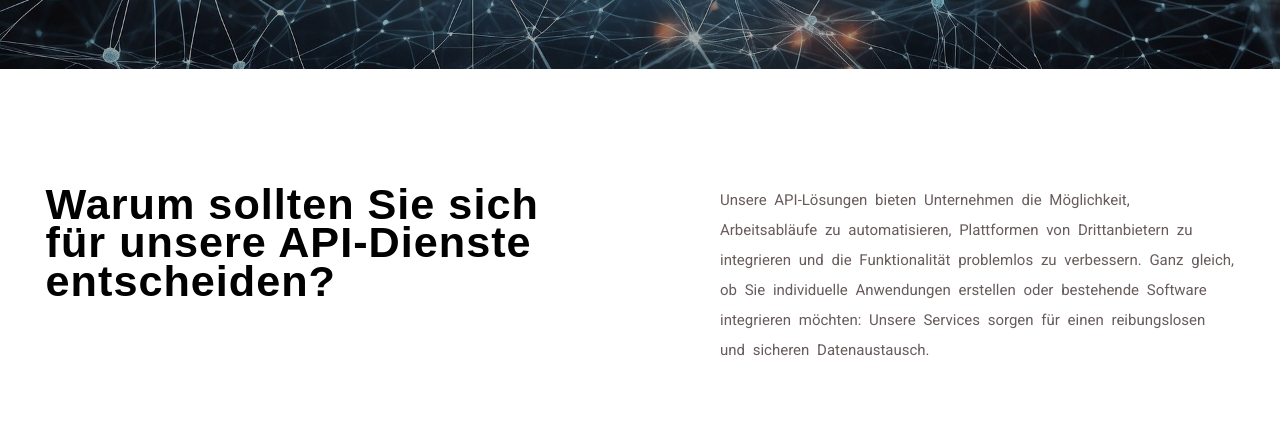
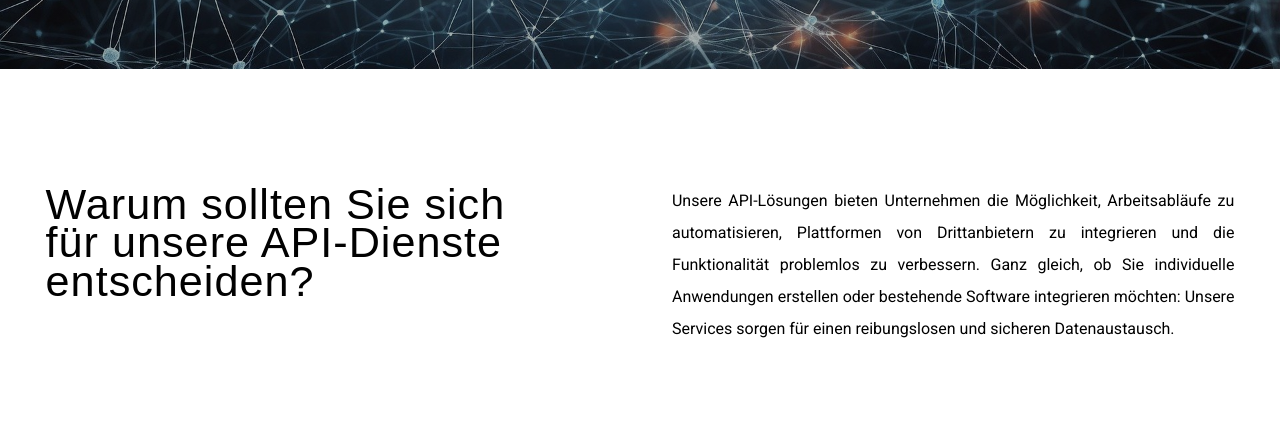
Before and after one commit to yasirshabeer912/check, a plain HTML site: page api.html in a window 1280 px wide. Shown: the part 516-952 px from the top of the page. Drawn offline with nearby package versions, Linux system fonts and the light colour scheme; a web font is replaced by a local one.

Commit message:
suggested change

```diff
--- a/api.html
+++ b/api.html
@@ -74,14 +74,16 @@
                 <ul>
                     <li><a class="nav-link nav-active" href="/index.html">HOME</a></li>
                     <li><a class="nav-link" href="./uber-uns.html">ÜBER UNS</a></li>
-                    <li class="services-dropdown">
+                    <li class="services-dropdown ">
                         <a class="services-toggle">SERVICES ▼</a>
                         <div class="dropdown-content">
-                            <a href="./web.html">WEBENTWICKLUNG & DESIGN</a>
+                            <div class="drop-down-links">
+                                <a href="./web.html">WEBENTWICKLUNG & DESIGN</a>
                             <a href="./mobile.html">MOBILE APP ENTWICKLUNG</a>
                             <a href="./frontend-backend.html">FRONTEND & BACKEND</a>
                             <a href="./hosting.html">HOSTING</a>
                             <a href="./api.html">API'S</a>
+                            </div>
                         </div>
                     </li>
                     <li><a class="nav-link"  href="./contact.html">KONTAKT</a></li>
@@ -105,8 +107,12 @@
 
         <main class="api-page-content">
             <section class="intro api">
-                <h2 data-aos-once="true" data-aos="fade-up" data-aos-duration="1500">Warum sollten Sie sich für unsere API-Dienste entscheiden?</h2>
-                <p class="paragraph">Unsere API-Lösungen bieten Unternehmen die Möglichkeit, Arbeitsabläufe zu automatisieren, Plattformen von Drittanbietern zu integrieren und die Funktionalität problemlos zu verbessern. Ganz gleich, ob Sie individuelle Anwendungen erstellen oder bestehende Software integrieren möchten: Unsere Services sorgen für einen reibungslosen und sicheren Datenaustausch.</p>
+                <h2 data-aos-once="true" data-aos="fade-up" data-aos-duration="1500">Warum sollten Sie sich <br class="moible-hide"> für unsere
+                    API-Dienste <br class="moible-hide"> entscheiden?</h2>
+                <p class="paragraph">Unsere API-Lösungen bieten Unternehmen die Möglichkeit, Arbeitsabläufe zu
+                    automatisieren, Plattformen von Drittanbietern zu integrieren und die Funktionalität problemlos zu
+                    verbessern. Ganz gleich, ob Sie individuelle Anwendungen erstellen oder bestehende Software
+                    integrieren möchten: Unsere Services sorgen für einen reibungslosen und sicheren Datenaustausch.</p>
             </section>
 
             <section class="ideenfindung api">
@@ -125,7 +131,9 @@
                         <div class="grid-content">
                             <h3>Skalierbare Integrationen
                             </h3>
-                            <p>Unsere APIs sind darauf ausgelegt, mit Ihrem Unternehmen zu wachsen. Sobald sich Ihre Datenmenge und Nutzerbasis erweitern, gewährleisten wir, dass Ihre Systeme weiterhin effizient funktionieren.</p>
+                            <p>Unsere APIs sind darauf ausgelegt, mit Ihrem Unternehmen zu wachsen. Sobald sich Ihre
+                                Datenmenge und Nutzerbasis erweitern, gewährleisten wir, dass Ihre Systeme weiterhin
+                                effizient funktionieren.</p>
                         </div>
                     </div>
                     <div class="grid-item">
@@ -141,7 +149,9 @@
 
                             <h3>Sicherer Datentransfer
                             </h3>
-                            <p>Wir legen höchsten Wert auf Datensicherheit. Mit verschlüsselten Übertragungen und strengen Sicherheitsstandards stellen wir sicher, dass Ihre sensiblen Informationen jederzeit geschützt bleiben.</p>
+                            <p>Wir legen höchsten Wert auf Datensicherheit. Mit verschlüsselten Übertragungen und
+                                strengen Sicherheitsstandards stellen wir sicher, dass Ihre sensiblen Informationen
+                                jederzeit geschützt bleiben.</p>
                         </div>
                     </div>
                     <div class="grid-item">
@@ -157,7 +167,9 @@
 
                             <h3>Individuelle API-Entwicklung
                             </h3>
-                            <p>Unser erfahrenes Entwicklerteam erstellt APIs, die speziell auf Ihre Anforderungen zugeschnitten sind, egal ob Sie mehrere Plattformen verbinden oder maßgeschneiderte Anwendungen entwickeln.</p>
+                            <p>Unser erfahrenes Entwicklerteam erstellt APIs, die speziell auf Ihre Anforderungen
+                                zugeschnitten sind, egal ob Sie mehrere Plattformen verbinden oder maßgeschneiderte
+                                Anwendungen entwickeln.</p>
                         </div>
                     </div>
                     <div class="grid-item">
@@ -173,7 +185,9 @@
 
                             <h3>Zuverlässige und schnelle Leistung
                             </h3>
-                            <p>Unsere APIs sind für hohe Leistung und geringe Latenzzeiten optimiert, um sicherzustellen, dass Ihre Systeme und Anwendungen reibungslos mit Echtzeit-Datenzugriff funktionieren.
+                            <p>Unsere APIs sind für hohe Leistung und geringe Latenzzeiten optimiert, um
+                                sicherzustellen, dass Ihre Systeme und Anwendungen reibungslos mit Echtzeit-Datenzugriff
+                                funktionieren.
                             </p>
                         </div>
                     </div>
@@ -222,7 +236,7 @@
     <script src="https://unpkg.com/aos@2.3.1/dist/aos.js"></script>
     <script>
         AOS.init();
-      </script>
+    </script>
 </body>
 
 </html>
--- a/style.css
+++ b/style.css
@@ -20,13 +20,14 @@ body {
 }
 
 .paragraph {
-    font-size: 15px;
+        text-align: justify;
+    color: #374951;
+    font-family: "Roboto", Sans-serif;
+    font-size: 1em;
+    text-transform: none;
     font-style: normal;
-    color: rgb(104, 91, 91);
-    word-spacing: 4px;
-    font-family: 'Roboto';
-    line-height: 30px;
-    margin-bottom: 2rem;
+    text-decoration: none;
+    line-height: 2.2em;
 }
 
 .white {
@@ -111,18 +112,25 @@ nav li {
     position: absolute;
     top: 100%;
     left: 0;
-    background-color: white;
+    background-color: transparent;
     min-width: 250px;
+    z-index: 1000;
+    padding: 17px 0px;
+}
+.drop-down-links {
+    background: white;
+    padding: 12px 10px;
     box-shadow: 0 2px 5px rgba(0, 0, 0, 0.1);
-    z-index: 1000;
 }
 
 .dropdown-content a {
     color: black;
-    padding: 12px 16px;
+    padding: 10px 16px;
     text-decoration: none;
     display: block;
     white-space: nowrap;
+    font-size: 13px;
+    font-weight: 500;
 }
 
 .dropdown-content a:hover {
@@ -615,7 +623,7 @@ video::-moz-media-controls {
 }
 
 .hosting-features {
-    background-color: #5083CC8C;
+    background-color: #5083cccc;
     padding: 4em 3em 2em 3em;
     color: white;
     margin: 1rem 0;
@@ -883,14 +891,24 @@ video::-moz-media-controls {
     margin: 6rem 0 8rem;
 }
 .intro.api{
-    gap: 10rem;
+    gap: 4rem;
+}
+.intro.api .paragraph{
+    text-align: justify;
+    color: #000000;
+    font-family: "Roboto", Sans-serif;
+    font-size: 1em;
+    text-transform: none;
+    font-style: normal;
+    text-decoration: none;
+    line-height: 2em;
 }
 
 .intro h2 {
     color: #010101;
     font-family: "Akatab", Sans-serif;
     font-size: 2.7em;
-    font-weight: 600;
+    font-weight: 500;
     line-height: 0.9em;
     letter-spacing: 1px;
     width: 100%;
@@ -962,8 +980,8 @@ video::-moz-media-controls {
 .grid-icon svg {
     width: 2rem;
     height: 2rem;
-    fill: #ff69b4;
-    color: #ff69b4;
+    fill: #FF0054;
+    color: #FF0054;
 }
 
 .contact-button {
@@ -1585,4 +1603,7 @@ section.contact-header {
     .footer-social {
         margin-bottom: 1rem;
     }
-}
+    .moible-hide{
+        display: none;
+    }
+}
```
Also changed, not shown: contact.html (+5 -3 lines), frontend-backend.html (+4 -2 lines), hosting.html (+4 -2 lines), index.html (+3 -1 lines), mobile.html (+4 -2 lines), uber-uns.html (+6 -4 lines), web.html (+4 -2 lines).
